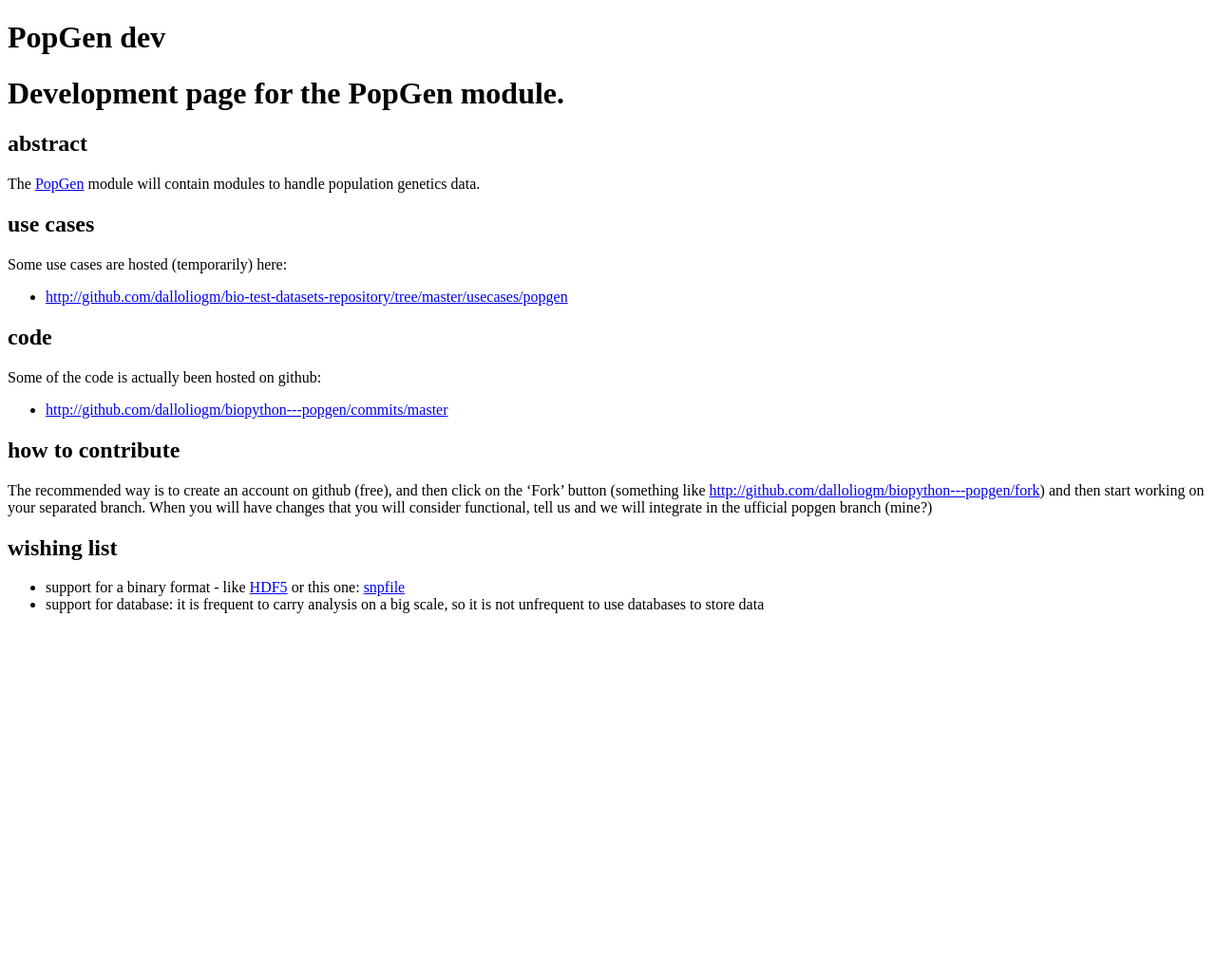
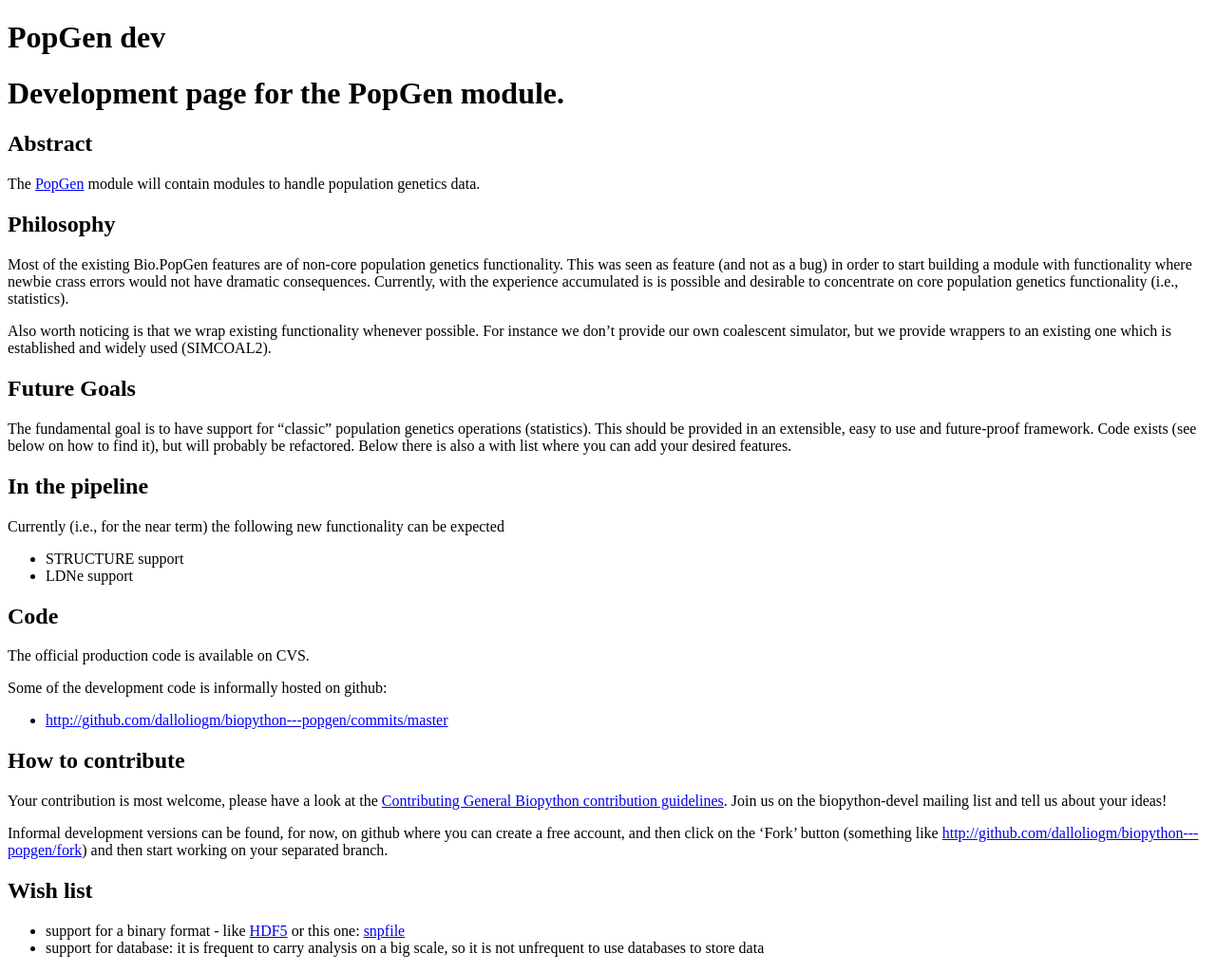
Before and after one commit to biopython/biopython.github.io, a Jekyll site: the page built from wiki/PopGen_dev.md, in a window 1280 px wide. Shown: the whole page at 95% size. Built offline with Jekyll 4.4.1, drawn with Linux system fonts in a browser that asks for light colours; before the commit the page ends 900 px from its top, so only the background shows below that.

Commit message:
Change to wiki page

```diff
--- a/wiki/PopGen_dev.md
+++ b/wiki/PopGen_dev.md
@@ -7,38 +7,70 @@ layout: wiki
 Development page for the PopGen module.
 =======================================
 
-abstract
+Abstract
 --------
 
 The [PopGen](PopGen "wikilink") module will contain modules to handle
 population genetics data.
 
-use cases
----------
+Philosophy
+----------
 
-Some use cases are hosted (temporarily) here:
+Most of the existing Bio.PopGen features are of non-core population
+genetics functionality. This was seen as feature (and not as a bug) in
+order to start building a module with functionality where newbie crass
+errors would not have dramatic consequences. Currently, with the
+experience accumulated is is possible and desirable to concentrate on
+core population genetics functionality (i.e., statistics).
 
--   <http://github.com/dalloliogm/bio-test-datasets-repository/tree/master/usecases/popgen>
+Also worth noticing is that we wrap existing functionality whenever
+possible. For instance we don't provide our own coalescent simulator,
+but we provide wrappers to an existing one which is established and
+widely used (SIMCOAL2).
 
-code
+Future Goals
+------------
+
+The fundamental goal is to have support for "classic" population
+genetics operations (statistics). This should be provided in an
+extensible, easy to use and future-proof framework. Code exists (see
+below on how to find it), but will probably be refactored. Below there
+is also a with list where you can add your desired features.
+
+In the pipeline
+---------------
+
+Currently (i.e., for the near term) the following new functionality can
+be expected
+
+-   STRUCTURE support
+-   LDNe support
+
+Code
 ----
 
-Some of the code is actually been hosted on github:
+The official production code is available on CVS.
+
+Some of the development code is informally hosted on github:
 
 -   <http://github.com/dalloliogm/biopython---popgen/commits/master>
 
-how to contribute
+How to contribute
 -----------------
 
-The recommended way is to create an account on github (free), and then
-click on the 'Fork' button (something like
-<http://github.com/dalloliogm/biopython---popgen/fork>) and then start
-working on your separated branch. When you will have changes that you
-will consider functional, tell us and we will integrate in the ufficial
-popgen branch (mine?)
+Your contribution is most welcome, please have a look at the
+[Contributing General Biopython contribution
+guidelines](Contributing_General_Biopython_contribution_guidelines "wikilink").
+Join us on the biopython-devel mailing list and tell us about your
+ideas!
 
-wishing list
-------------
+Informal development versions can be found, for now, on github where you
+can create a free account, and then click on the 'Fork' button
+(something like <http://github.com/dalloliogm/biopython---popgen/fork>)
+and then start working on your separated branch.
+
+Wish list
+---------
 
 -   support for a binary format - like [HDF5](http://www.pytables.org)
     or this one:
```
Also changed, not shown: 1 other file.
